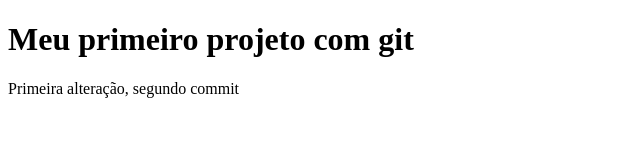
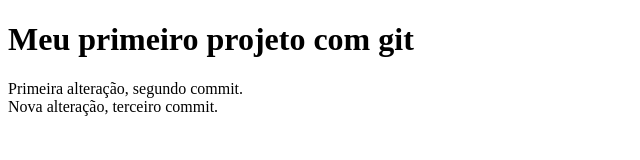
Before and after one commit to J0AZINH0/my_versioned_project, a plain HTML site: page index.html in a window 1280 px wide. Shown: the whole page, without its empty margins (0-640 px from the left). Drawn offline with Linux system fonts and the light colour scheme.

Commit message:
segunda alteraçao

```diff
--- a/index.html
+++ b/index.html
@@ -8,6 +8,8 @@
 </head>
 <body>
     <h1>Meu primeiro projeto com git</h1>
-    <p>Primeira alteração, segundo commit</p>
+    <p>Primeira alteração, segundo commit.
+        <br>Nova alteração, terceiro commit.
+    </p>
 </body>
 </html>
```
